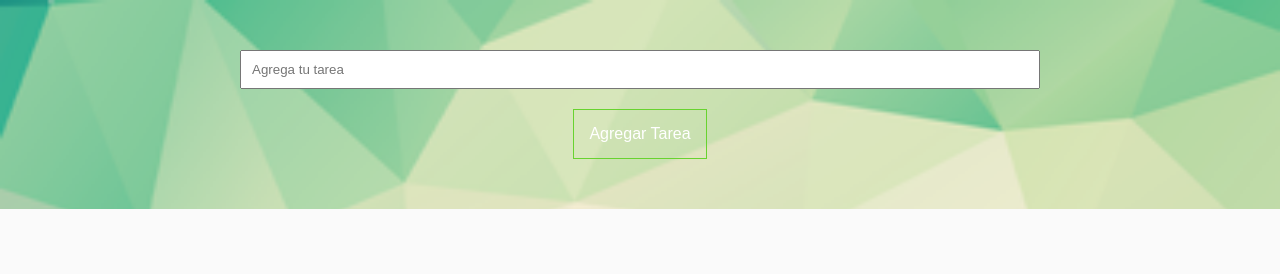
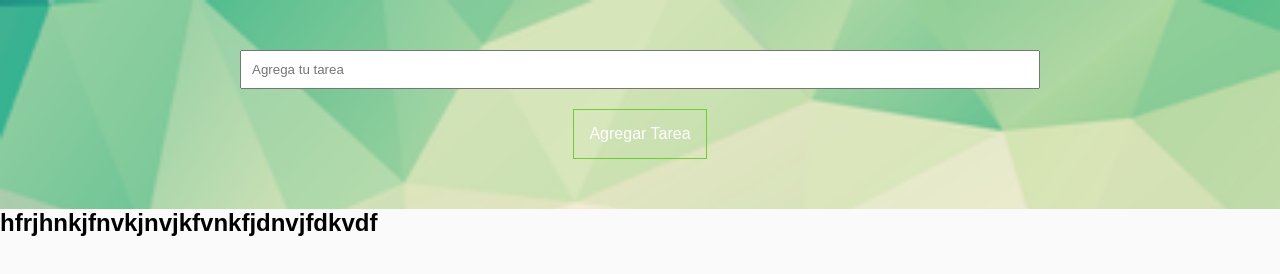
Before and after one commit to patijimenez/TODOAPP, a plain HTML site: page index.html in a window 1280 px wide. Drawn offline with Linux system fonts and the light colour scheme.

Commit message:
agregando tonterias

```diff
--- a/index.html
+++ b/index.html
@@ -14,6 +14,7 @@
 			</form>
 		</div>
 	</div>
+  <h2>hfrjhnkjfnvkjnvjkfvnkfjdnvjfdkvdf</h2>
 	<div class="tareas">
 		<div class="wrap">
 			<ul class="lista" id="lista">
```
